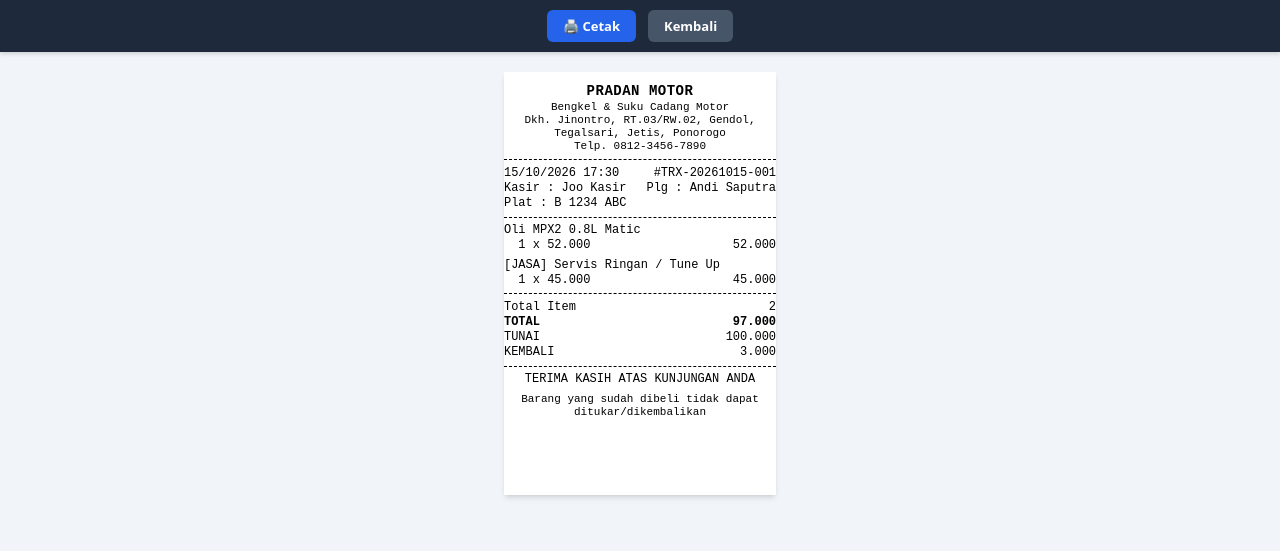
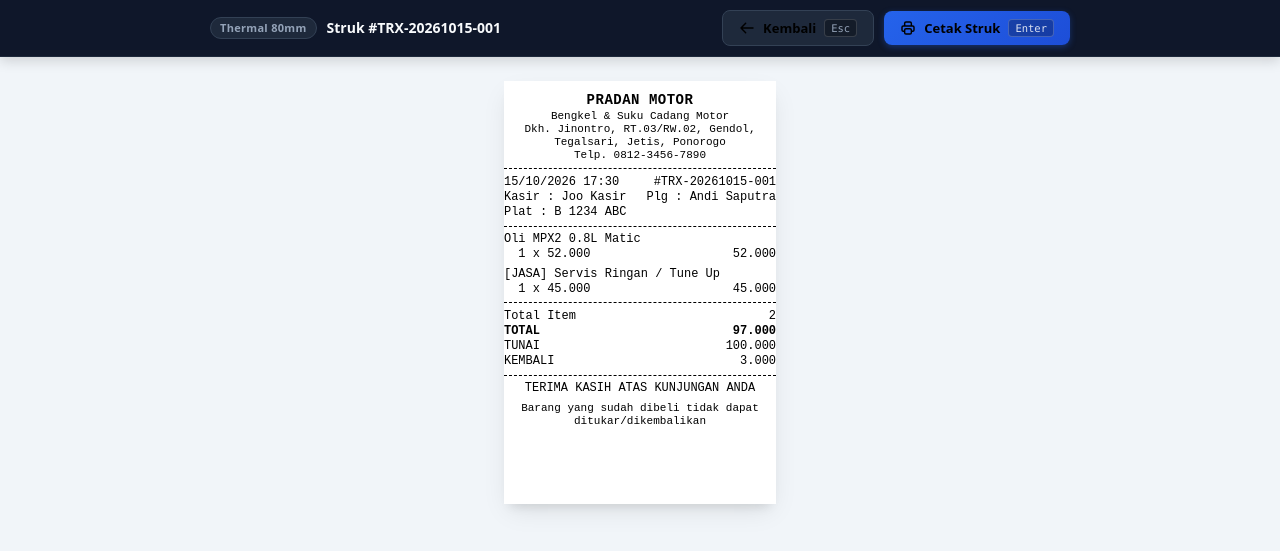
Before and after one commit to Tezz22/Aplikasi-POS-Bengkel-Pradan-Motor, a Laravel app: page /admin/riwayat/1/struk in a window 1280 px wide. Shown: the top 551 px of the page. Run offline with Laravel 12, Linux system fonts and the light colour scheme; a user stored in the database is signed in; data comes from the database, SQL or seed files in the repository.

Commit message:
adjust 2

```diff
--- a/resources/views/pages/admin/riwayat.blade.php
+++ b/resources/views/pages/admin/riwayat.blade.php
@@ -87,7 +87,7 @@
                     Tutup
                 </x-button>
                 <x-button variant="primary" size="sm" icon="printer" onclick="printStrukAdmin('{{ $trx->id_transaksi }}')">
-                    Cetak Struk
+                    Cetak Struk (80mm)
                 </x-button>
             </x-slot:footer>
         </x-modal>
--- a/resources/views/pages/kasir/riwayat.blade.php
+++ b/resources/views/pages/kasir/riwayat.blade.php
@@ -94,7 +94,7 @@
                     Tutup
                 </x-button>
                 <x-button variant="primary" size="sm" icon="printer" onclick="printStruk('{{ $trx->id_transaksi }}')">
-                    Cetak Struk
+                    Cetak Struk (80mm)
                 </x-button>
             </x-slot:footer>
         </x-modal>
--- a/resources/views/struk/penjualan.blade.php
+++ b/resources/views/struk/penjualan.blade.php
@@ -26,65 +26,137 @@
             margin: 0;
         }
 
-        /* Toolbar Pratinjau Layar (Tidak ikut tercetak) */
+        /* Toolbar Pratinjau Layar (User-Friendly Modern Floating Bar) */
         .no-print-toolbar {
-            background: #1e293b;
-            color: #fff;
-            padding: 10px 16px;
-            display: flex;
-            justify-content: center;
-            align-items: center;
-            gap: 12px;
+            background: #0f172a;
+            border-bottom: 1px solid #1e293b;
+            padding: 10px 20px;
             position: sticky;
             top: 0;
             z-index: 50;
-            box-shadow: 0 2px 4px rgba(0,0,0,0.15);
+            box-shadow: 0 4px 12px rgba(0, 0, 0, 0.15);
+            font-family: system-ui, -apple-system, BlinkMacSystemFont, 'Segoe UI', Roboto, sans-serif;
         }
 
-        .no-print-toolbar a,
-        .no-print-toolbar button {
-            background: #2563eb;
-            color: #fff;
-            border: none;
-            padding: 7px 16px;
-            border-radius: 6px;
-            font-family: system-ui, -apple-system, sans-serif;
+        .toolbar-container {
+            max-width: 860px;
+            margin: 0 auto;
+            display: flex;
+            justify-content: space-between;
+            align-items: center;
+            gap: 16px;
+        }
+
+        .toolbar-info {
+            display: flex;
+            align-items: center;
+            gap: 10px;
+        }
+
+        .toolbar-badge {
+            background: #1e293b;
+            color: #94a3b8;
+            border: 1px solid #334155;
+            font-size: 11px;
+            font-weight: 600;
+            padding: 3px 9px;
+            border-radius: 9999px;
+            letter-spacing: 0.3px;
+        }
+
+        .toolbar-title {
+            color: #f8fafc;
+            font-size: 14px;
+            font-weight: 600;
+            display: flex;
+            align-items: center;
+            gap: 6px;
+        }
+
+        .toolbar-actions {
+            display: flex;
+            align-items: center;
+            gap: 10px;
+        }
+
+        .btn-action {
+            display: inline-flex;
+            align-items: center;
+            gap: 8px;
+            padding: 8px 16px;
+            border-radius: 8px;
             font-size: 13px;
             font-weight: 600;
             cursor: pointer;
+            border: none;
+            transition: all 0.15s ease-in-out;
             text-decoration: none;
-            display: inline-flex;
-            align-items: center;
-            gap: 6px;
-            transition: background 0.15s ease;
+            outline: none;
+            font-family: inherit;
         }
 
-        .no-print-toolbar button:hover,
-        .no-print-toolbar a:hover {
-            background: #1d4ed8;
+        .btn-back {
+            background: #1e293b;
+            color: #cbd5e1;
+            border: 1px solid #334155;
         }
 
-        .no-print-toolbar button.btn-secondary,
-        .no-print-toolbar a.btn-secondary {
-            background: #475569;
+        .btn-back:hover {
+            background: #334155;
+            color: #ffffff;
+            border-color: #475569;
         }
 
-        .no-print-toolbar button.btn-secondary:hover,
-        .no-print-toolbar a.btn-secondary:hover {
-            background: #334155;
+        .btn-print {
+            background: linear-gradient(135deg, #2563eb, #1d4ed8);
+            color: #ffffff;
+            box-shadow: 0 2px 6px rgba(37, 99, 235, 0.35);
+        }
+
+        .btn-print:hover {
+            background: linear-gradient(135deg, #1d4ed8, #1e40af);
+            box-shadow: 0 4px 10px rgba(37, 99, 235, 0.45);
+            transform: translateY(-1px);
+        }
+
+        .btn-print:active {
+            transform: translateY(0);
+        }
+
+        .btn-icon {
+            width: 16px;
+            height: 16px;
+            stroke-width: 2.2;
+        }
+
+        .btn-kbd {
+            font-size: 10.5px;
+            font-family: ui-monospace, SFMono-Regular, Menlo, Monaco, Consolas, monospace;
+            padding: 2px 6px;
+            border-radius: 4px;
+            background: rgba(0, 0, 0, 0.25);
+            border: 1px solid rgba(255, 255, 255, 0.2);
+            color: rgba(255, 255, 255, 0.85);
+            font-weight: 500;
+        }
+
+        .btn-back .btn-kbd {
+            background: rgba(0, 0, 0, 0.3);
+            border-color: rgba(255, 255, 255, 0.15);
+            color: #94a3b8;
         }
 
         /* Container Struk Thermal 80mm */
         .struk {
             width: 72mm;
-            margin: 20px auto;
+            margin: 24px auto;
             padding: 3mm 0 10mm;
             font-family: 'Courier New', Courier, monospace;
             font-size: 12px;
             line-height: 1.25;
             color: #000;
             background: #fff;
-            box-shadow: 0 4px 6px -1px rgba(0, 0, 0, 0.1), 0 2px 4px -2px rgba(0, 0, 0, 0.1);
+            box-shadow: 0 10px 25px -5px rgba(0, 0, 0, 0.1), 0 8px 10px -6px rgba(0, 0, 0, 0.1);
         }
 
         .tengah { text-align: center; }
@@ -164,15 +236,32 @@
     </style>
 </head>
 <body>
-    {{-- Toolbar Pratinjau Layar --}}
+    {{-- Toolbar Pratinjau Layar (User-Friendly & Responsif) --}}
     <div class="no-print-toolbar no-print">
-        <button type="button" onclick="window.print()">
-            🖨️ Cetak
-        </button>
+        <div class="toolbar-container">
+            <div class="toolbar-info">
+                <span class="toolbar-badge">Thermal 80mm</span>
+                <span class="toolbar-title">Struk #{{ $penjualan->no_transaksi }}</span>
+            </div>
 
-        <button type="button" class="btn-secondary" onclick="handleBack()">
-            Kembali
-        </button>
+            <div class="toolbar-actions">
+                <button type="button" class="btn-action btn-back" onclick="handleBack()" title="Kembali ke halaman sebelumnya (Esc)">
+                    <svg class="btn-icon" fill="none" viewBox="0 0 24 24" stroke="currentColor">
+                        <path stroke-linecap="round" stroke-linejoin="round" d="M10 19l-7-7m0 0l7-7m-7 7h18" />
+                    </svg>
+                    <span>Kembali</span>
+                    <span class="btn-kbd">Esc</span>
+                </button>
+
+                <button type="button" class="btn-action btn-print" onclick="window.print()" title="Cetak struk ke printer thermal (Enter)">
+                    <svg class="btn-icon" fill="none" viewBox="0 0 24 24" stroke="currentColor">
+                        <path stroke-linecap="round" stroke-linejoin="round" d="M17 17h2a2 2 0 002-2v-4a2 2 0 00-2-2H5a2 2 0 00-2 2v4a2 2 0 002 2h2m2 4h6a2 2 0 002-2v-4a2 2 0 00-2-2H9a2 2 0 00-2 2v4a2 2 0 002 2zm8-12V5a2 2 0 00-2-2H9a2 2 0 00-2 2v4h10z" />
+                    </svg>
+                    <span>Cetak Struk</span>
+                    <span class="btn-kbd">Enter</span>
+                </button>
+            </div>
+        </div>
     </div>
 
     {{-- Wadah Struk Thermal 80mm --}}
@@ -267,6 +356,15 @@
             }
         }
 
+        // Pintasan keyboard agar ramah kasir (Enter untuk cetak, Esc untuk kembali)
+        document.addEventListener('keydown', function(event) {
+            if (event.key === 'Escape') {
+                handleBack();
+            } else if (event.key === 'Enter' && !event.repeat) {
+                window.print();
+            }
+        });
+
         @if($autoprint)
             window.addEventListener('load', function() {
                 setTimeout(function() {
```
Also changed, not shown: resources/views/pages/kasir/transaksi.blade.php (+5 -5 lines).
